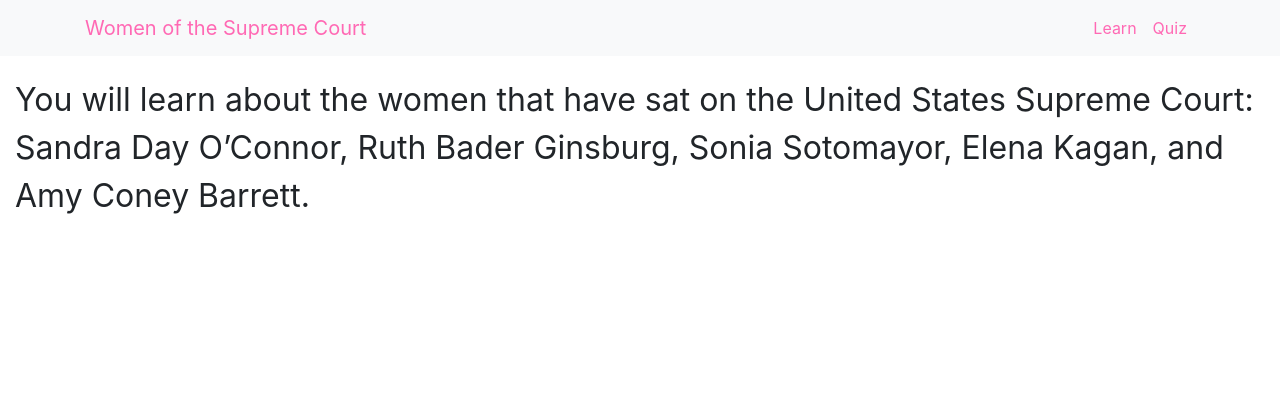
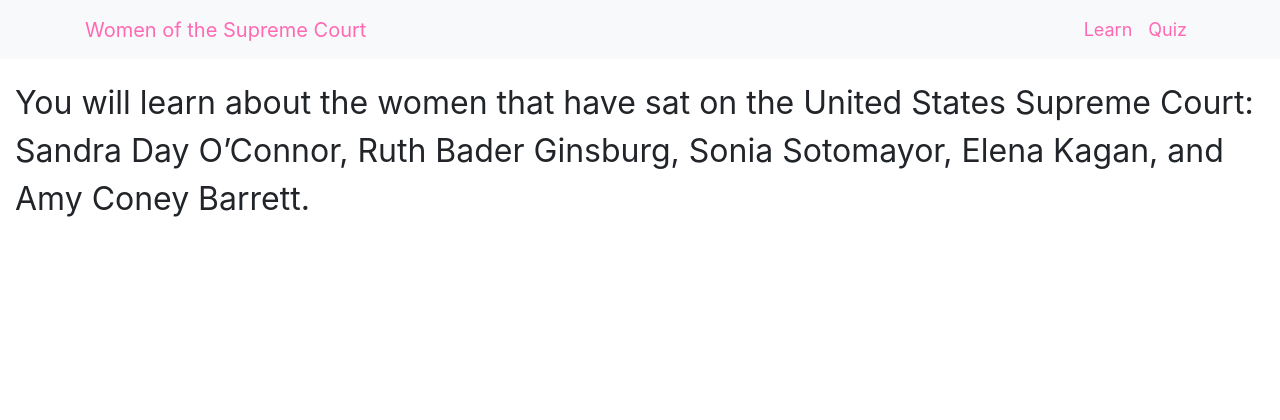
Before and after one commit to KenXiong123/UI_Final_Project, a Flask app: page /learn in a window 1280 px wide. Shown: the top 420 px of the page. Run offline with Flask 2, Linux system fonts and the light colour scheme; some libraries are stand-ins or nearby versions.

Commit message:
changed font size

```diff
--- a/static/main.css
+++ b/static/main.css
@@ -6,9 +6,11 @@
 }
 #learn_nav{
   float: right;
+  font-size: 18px;
 }
 #quiz_nav{
   float: right;
+  font-size: 18px;
 }
 .homepage-spacer{
   margin-top: 200px;
```
